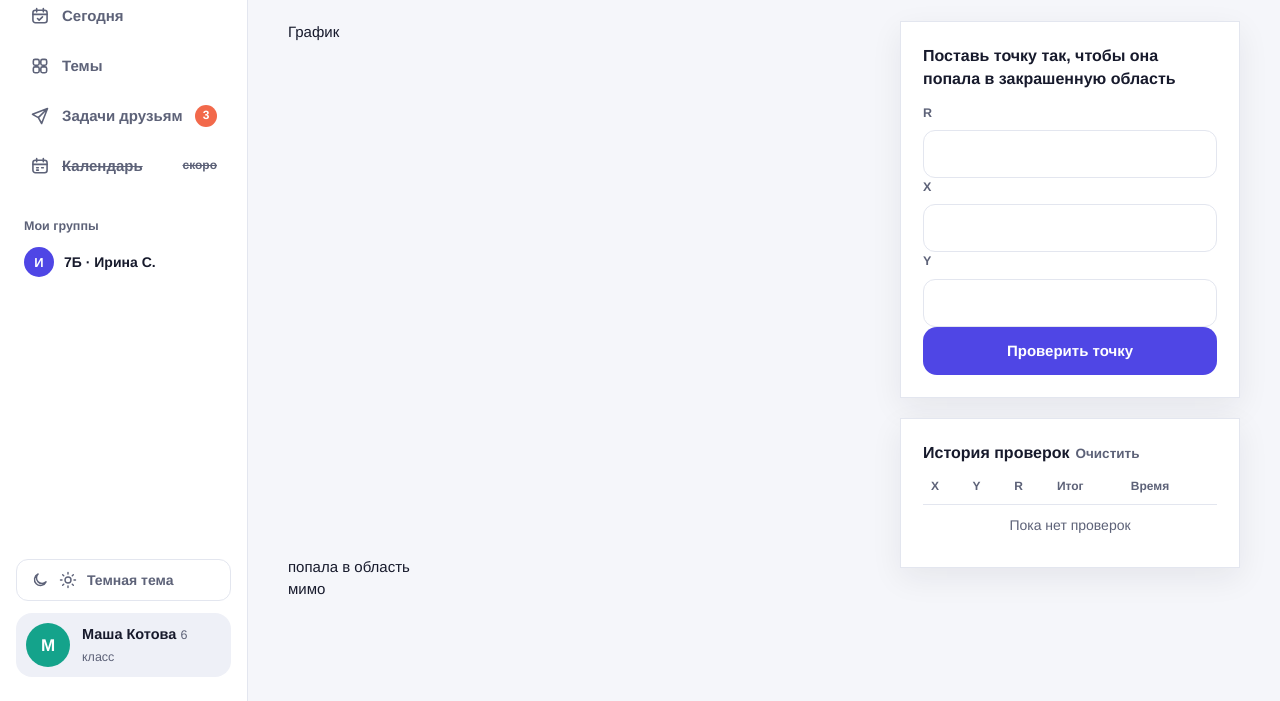
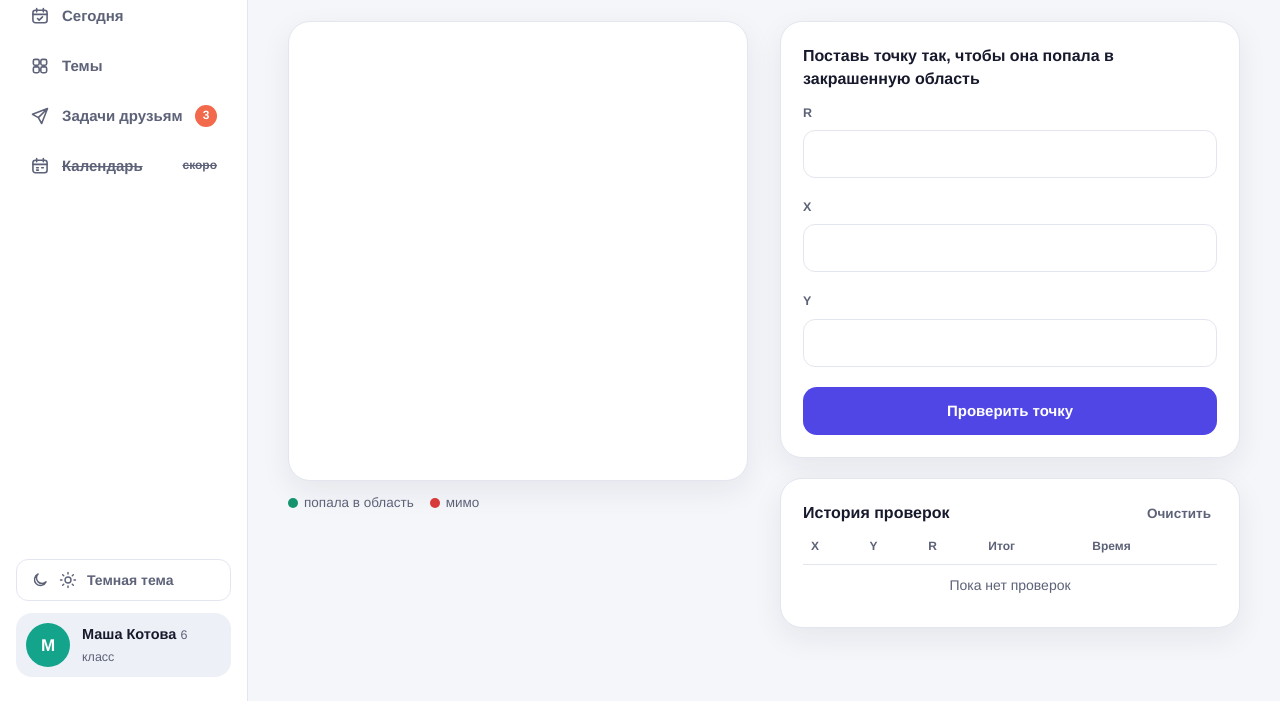
Before and after one commit to al-ek-sa/play, a plain HTML site: page front/html/lab1.html in a window 1280 px wide. Shown: the part 99-800 px from the top of the page. Drawn offline with nearby package versions, Linux system fonts and the light colour scheme.

Commit message:
feat: add window for lab1

```diff
--- a/front/css/components.css
+++ b/front/css/components.css
@@ -68,7 +68,7 @@
   gap: 14px;
   padding: 22px;
   border: 1px solid var(--line);
-  border-radius: var(--radius-1);
+  border-radius: var(--radius-l);
   background: var(--surface);
   box-shadow: var(--shadow);
 }
--- a/front/css/coords.css
+++ b/front/css/coords.css
@@ -1,7 +1,7 @@
 .history__head {
   display: flex;
   align-items: baseline;
-  align-content: space-between;
+  justify-content: space-between;
 }
 
 .history__title {
@@ -107,3 +107,82 @@
   font-size: 16px;
   font-weight: 700;
 }
+
+.plot {
+  padding: 0;
+  overflow: hidden;
+}
+
+.plot__canvas {
+  display: block;
+  width: 100%;
+  height: auto;
+  aspect-ratio: 1;
+  cursor: crosshair;
+  touch-action: manipulation;
+}
+
+.page__header {
+  display: flex;
+  align-items: flex-end;
+  justify-content: space-between;
+  flex-wrap: wrap;
+  gap: 16px;
+}
+
+.page__eyebrow {
+  margin-bottom: 6px;
+  color: var(--muted);
+  font-size: 14.5px;
+}
+
+.page__title {
+  font-size: 32px;
+  font-weight: 800;
+  letter-spacing: -0.02em;
+  line-height: 1.15;
+}
+
+.page__body {
+  display: grid;
+  grid-template-columns: minmax(0, 1fr) 340px;
+  gap: 24px;
+  align-items: start;
+}
+
+.page__body--coords {
+  grid-template-columns: minmax(280px, 460px) minmax(0, 1fr);
+  gap: 32px;
+}
+
+.coords__plot {
+  display: flex;
+  flex-direction: column;
+  gap: 12px;
+}
+
+.plot-legend {
+  display: flex;
+  flex-wrap: wrap;
+  gap: 16px;
+  color: var(--muted);
+  font-size: 13.5px;
+}
+
+.plot-legend__item {
+  display: inline-flex;
+  align-items: center;
+  gap: 6px;
+}
+
+.plot-legend__item::before {
+  content: "";
+  width: 10px;
+  height: 10px;
+  border-radius: 50%;
+  background: var(--ok);
+}
+
+.plot-legend__item--miss::before {
+  background: var(--miss);
+}
--- a/front/html/lab1.html
+++ b/front/html/lab1.html
@@ -134,18 +134,6 @@
       </ul>
     </nav>
 
-    <div class="sidebar__groups">
-      <h2 class="sidebar__caption" id="group-title">Мои группы</h2>
-      <ul class="sidebar__group-list" role="list">
-        <li>
-          <a class="group-link" href="#">
-            <span class="avatar avatar--teacher" aria-hidden="true">И</span>
-            7Б · Ирина С.
-          </a>
-        </li>
-      </ul>
-    </div>
-
     <div class="sidebar__footer">
       <button class="theme-toggle" type="button" aria-pressed="false">
         <svg class="icon icon--m" aria-hidden="true" focusable="false"><use href="#i-moon"/></svg>
@@ -165,27 +153,26 @@
   <main id="main" class="page">
     <header class="page__header">
       <div>
-        <p class="greeting__date">Геометрия * 6 класс</p>
-        <h1 class="greeting__title">Координатная плоскость</h1>
+        <p class="page__eyebrow">Геометрия * 6 класс</p>
+        <h1 class="page__title">Координатная плоскость</h1>
       </div>
     </header>
 
-    <div class="page__body">
-      <section class="page__main">
-        <h2 class="visually-hidden">График</h2>
-        <div>
-          <canvas width="460" height="460" role="img" aria-label="Координатная плоскость"></canvas>
+    <div class="page__body page__body--coords">
+      <section class="coords__plot">
+        <div class="plot card">
+          <canvas class="plot__canvas" width="460" height="460" role="img" aria-label="Координатная плоскость"></canvas>
         </div>
-        <ul role="list">
-          <li>попала в область</li>
-          <li>мимо</li>
+        <ul class="plot-legend" role="list">
+          <li class="plot-legend__item">попала в область</li>
+          <li class="plot-legend__item plot-legend__item--miss">мимо</li>
         </ul>
       </section>
 
-      <div class="coords__side" aria-label="Прогресс">
+      <div class="coords__side">
         <section class="card">
           <h2 class="coords__task">Поставь точку так, чтобы она попала в закрашенную область</h2>
-            <form id="point-form">
+            <form class="point-form">
               <div class="point-form__field">
                 <label class="point-form__label">R</label>
                 <input
```
